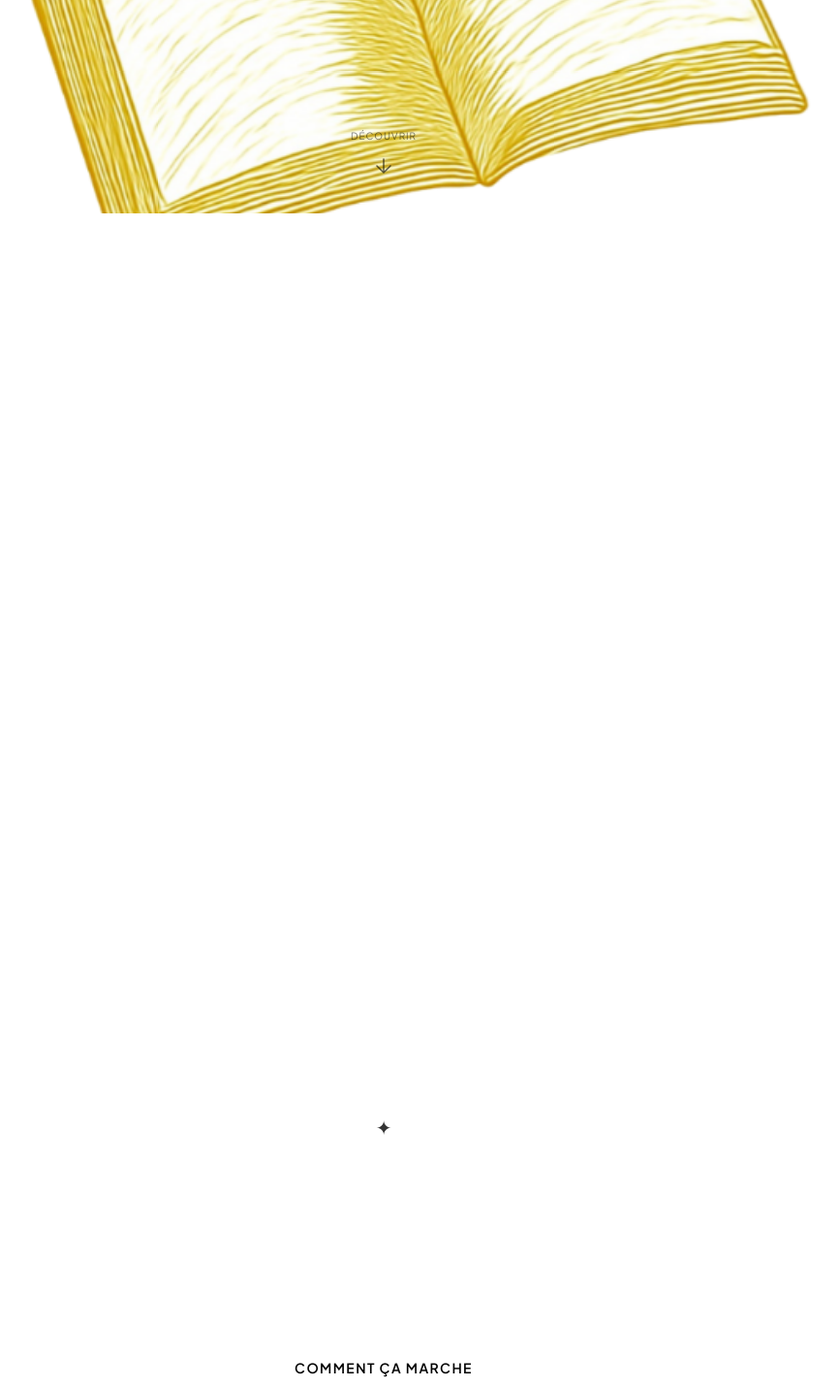
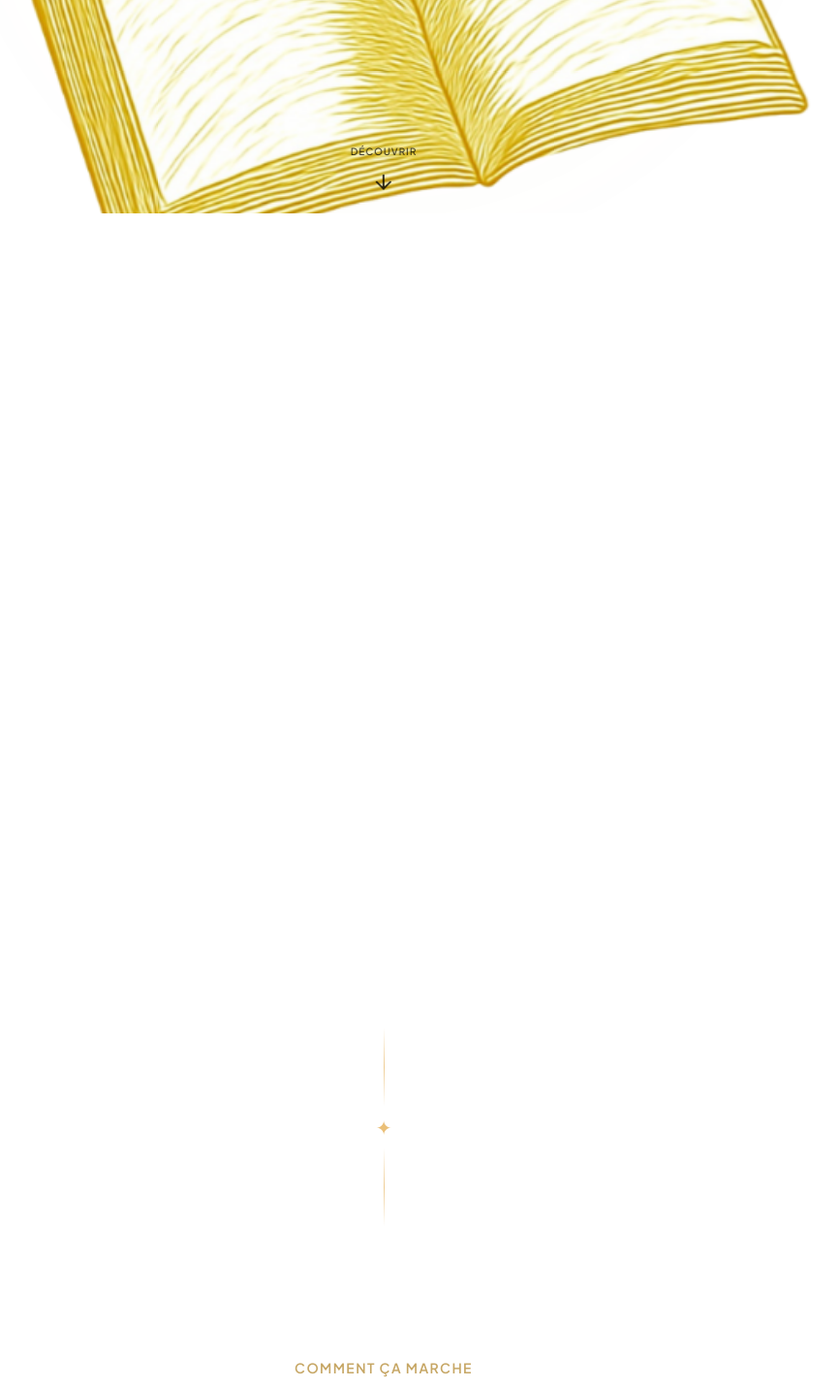
Before and after one commit to solalchetrit/loomina, a Next.js app: page / in a window 1280 px wide. Shown: the part 580-2010 px from the top of the page at 97% size, without its empty margins (244-1111 px from the left). Built offline with nearby package versions, Linux system fonts and the light colour scheme; a web font is replaced by a local one.

Commit message:
Fix scroll indicators visibility: define loomina-gold, fix Hero arrow position

```diff
--- a/app/globals.css
+++ b/app/globals.css
@@ -13,6 +13,8 @@
   --loomina-haze: #d4d4d4;
   --loomina-amber: #eabf77;
   --loomina-amber-strong: #c58c3c;
+  --loomina-gold: #C6A664;
+  /* Added for compatibility */
   --foreground: #1a1a1a;
   --background: #ffffff;
 }
--- a/components/Hero.tsx
+++ b/components/Hero.tsx
@@ -145,14 +145,14 @@ export default function Hero() {
         {/* --- SCROLL INDICATOR --- */}
         <motion.div
           style={{ opacity: opacityArrow }}
-          className="absolute bottom-10 left-1/2 -translate-x-1/2 flex flex-col items-center gap-2 z-20 pointer-events-none"
+          className="fixed bottom-6 left-1/2 -translate-x-1/2 flex flex-col items-center gap-2 z-50 pointer-events-none mix-blend-multiply"
         >
-          <span className="text-[10px] uppercase tracking-widest text-[var(--loomina-ink)]/50 font-sans">Découvrir</span>
+          <span className="text-[10px] uppercase tracking-widest text-black/80 font-sans font-medium">Découvrir</span>
           <motion.div
-            animate={{ y: [0, 8, 0] }}
-            transition={{ duration: 2, repeat: Infinity, ease: "easeInOut" }}
+            animate={{ y: [0, 6, 0] }}
+            transition={{ duration: 1.5, repeat: Infinity, ease: "easeInOut" }}
           >
-            <svg width="24" height="24" viewBox="0 0 24 24" fill="none" stroke="currentColor" strokeWidth="1.5" className="text-[var(--loomina-ink)] opacity-60">
+            <svg width="24" height="24" viewBox="0 0 24 24" fill="none" stroke="currentColor" strokeWidth="2" className="text-black/80">
               <path d="M12 5v14M19 12l-7 7-7-7" strokeLinecap="round" strokeLinejoin="round" />
             </svg>
           </motion.div>
--- a/components/ui/ScrollSeparator.tsx
+++ b/components/ui/ScrollSeparator.tsx
@@ -12,9 +12,9 @@ export default function ScrollSeparator() {
                 transition={{ duration: 0.8, ease: "easeOut" }}
                 className="flex flex-col items-center gap-2"
             >
-                <div className="w-[1px] h-12 md:h-20 bg-gradient-to-b from-transparent via-[var(--loomina-gold)] to-transparent opacity-50"></div>
-                <span className="text-[var(--loomina-gold)] text-xl opacity-80">✦</span>
-                <div className="w-[1px] h-12 md:h-20 bg-gradient-to-b from-transparent via-[var(--loomina-gold)] to-transparent opacity-50"></div>
+                <div className="w-[1px] h-12 md:h-20 bg-gradient-to-b from-transparent via-[var(--loomina-amber)] to-transparent opacity-80"></div>
+                <span className="text-[var(--loomina-amber)] text-xl">✦</span>
+                <div className="w-[1px] h-12 md:h-20 bg-gradient-to-b from-transparent via-[var(--loomina-amber)] to-transparent opacity-80"></div>
             </motion.div>
         </div>
     );
```
